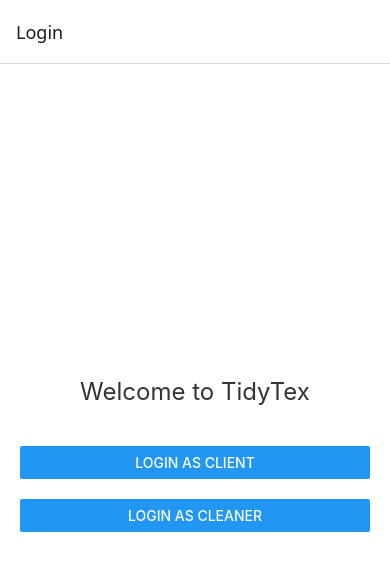
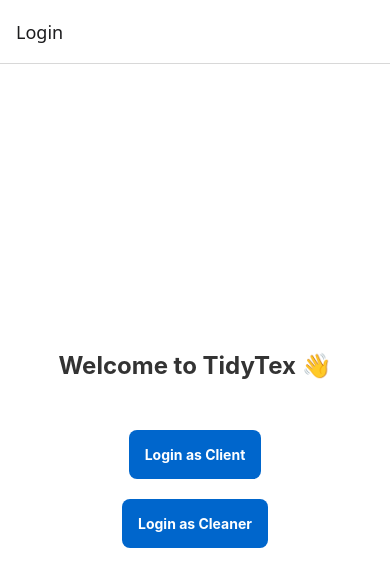
Before and after one commit to Ultra-Madness/tidytex-mvp, a React Native app: screen /Login in a window 390 px wide. Shown: the top 586 px of the page. Built offline with nearby package versions, Linux system fonts and the light colour scheme.

Commit message:
Add welcome message and update button layout on LoginScreen

```diff
--- a/screens/LoginScreen.js
+++ b/screens/LoginScreen.js
@@ -1,37 +1,58 @@
-// screens/LoginScreen.js
 import React, { useContext } from 'react';
-import { View, Text, Button, StyleSheet } from 'react-native';
+import { View, Text, TouchableOpacity, StyleSheet } from 'react-native';
 import { AuthContext } from '../context/authContext';
+import { useNavigation } from '@react-navigation/native';
 
-const LoginScreen = () => {
+export default function LoginScreen() {
   const { login } = useContext(AuthContext);
+  const navigation = useNavigation();
+
+  const handleLogin = (role) => {
+    login(role);
+    if (role === 'client') {
+      navigation.navigate('ClientDashboard');
+    } else if (role === 'cleaner') {
+      navigation.navigate('CleanerDashboard');
+    }
+  };
 
   return (
     <View style={styles.container}>
-      <Text style={styles.title}>Welcome to TidyTex</Text>
-      <Button title="Login as Client" onPress={() => login('client')} />
-      <View style={styles.spacer} />
-      <Button title="Login as Cleaner" onPress={() => login('cleaner')} />
+      <Text style={styles.title}>Welcome to TidyTex 👋</Text>
+
+      <TouchableOpacity style={styles.button} onPress={() => handleLogin('client')}>
+        <Text style={styles.buttonText}>Login as Client</Text>
+      </TouchableOpacity>
+
+      <TouchableOpacity style={styles.button} onPress={() => handleLogin('cleaner')}>
+        <Text style={styles.buttonText}>Login as Cleaner</Text>
+      </TouchableOpacity>
     </View>
   );
-};
+}
 
 const styles = StyleSheet.create({
   container: {
     flex: 1,
+    backgroundColor: '#fff',
     justifyContent: 'center',
-    paddingHorizontal: 20,
-    backgroundColor: '#ffffff', // Light background so buttons and text are visible
+    alignItems: 'center',
   },
   title: {
     fontSize: 24,
+    fontWeight: 'bold',
     marginBottom: 40,
     textAlign: 'center',
-    color: '#333', // Darker text for contrast
+    color: '#333',
   },
-  spacer: {
-    height: 20,
+  button: {
+    backgroundColor: '#0066cc',
+    padding: 16,
+    marginVertical: 10,
+    borderRadius: 8,
+  },
+  buttonText: {
+    color: '#fff',
+    fontWeight: 'bold',
   },
 });
-
-export default LoginScreen;
```
